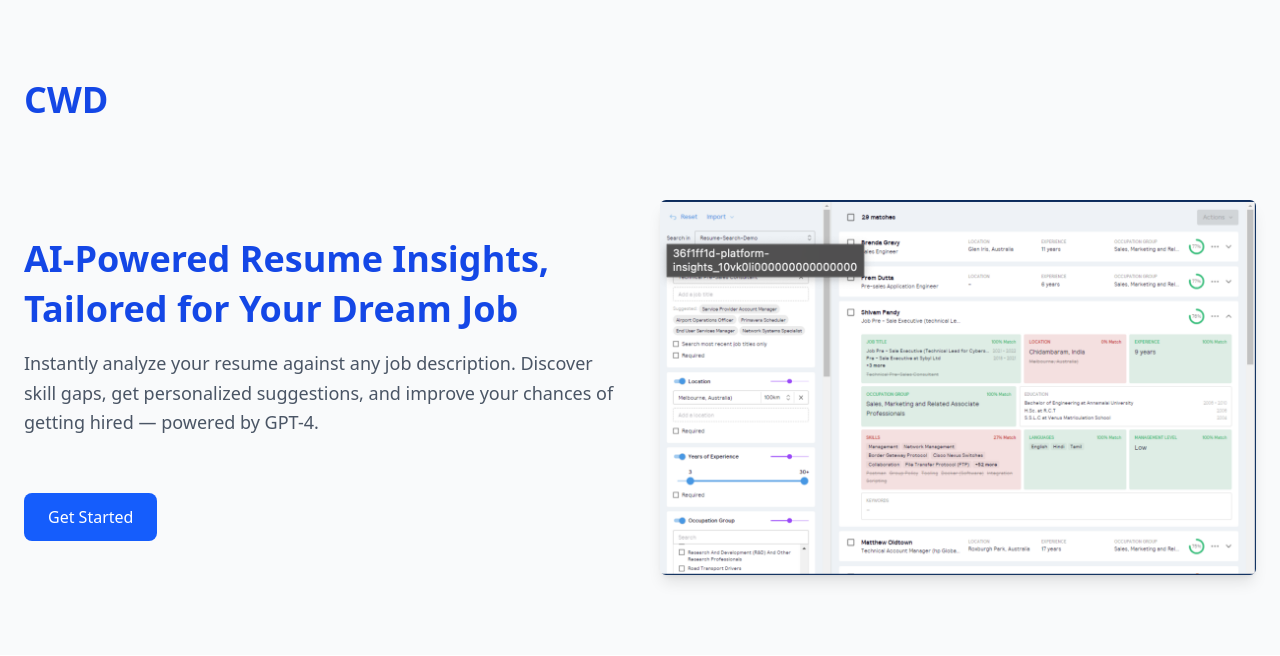
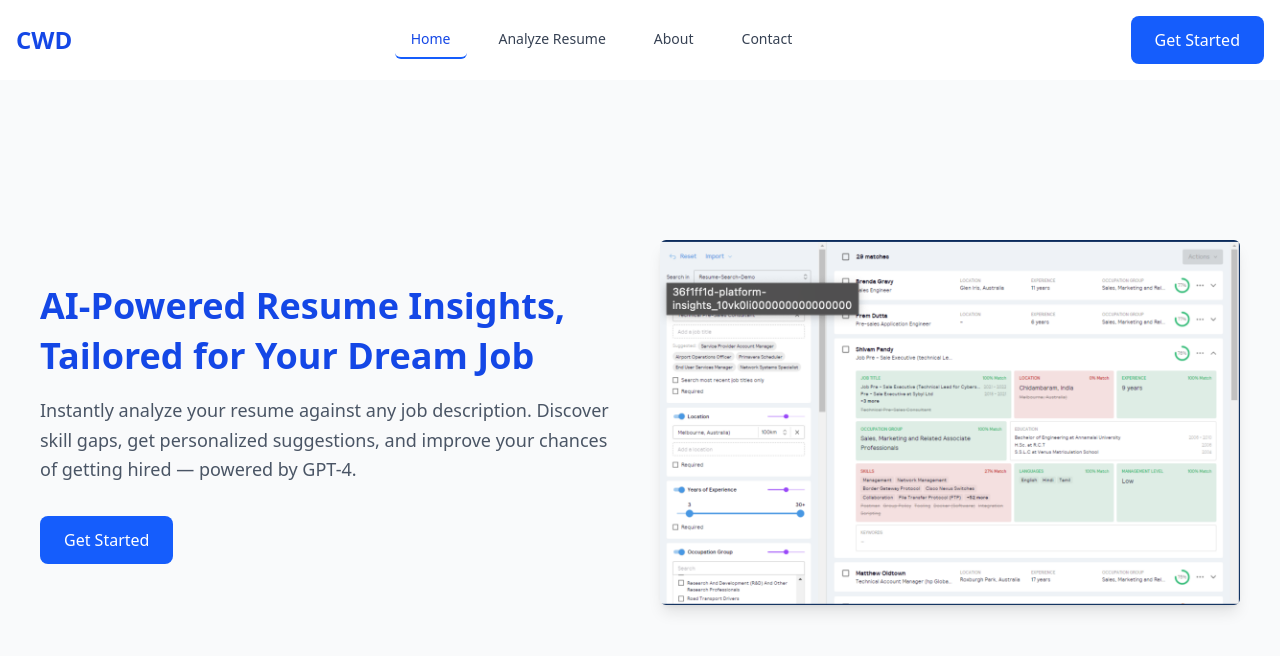
Before and after one commit to Bishalis/Resume-ai, a Next.js app: page / in a window 1280 px wide. Shown: the top 656 px of the page. Built offline with nearby package versions, Linux system fonts and the light colour scheme.

Commit message:
Initial working version with navbar, PrimaryButton, and hero section

```diff
--- a/app/page.tsx
+++ b/app/page.tsx
@@ -1,8 +1,10 @@
 import Image from "next/image";
 import HeroSection from "@/components/HeroSection"
+import NavBar from "@/components/common/NavBar";
 export default function Home() {
   return (
   <>
+  <NavBar/>
   <HeroSection/>
   </>
   );
--- a/components/HeroSection.tsx
+++ b/components/HeroSection.tsx
@@ -1,8 +1,9 @@
+import PrimaryButton from "./common/PrimaryButton";
+
 export default function HeroSection() {
   return (
     <div className="px-6 py-20 bg-gray-50 	text-gray-800 min-h-[80vh]">
-    <div className="text-4xl font-extrabold text-blue-700">CWD</div>
-
+    <div className="max-w-7xl mx-auto px-4">
     <div className="grid grid-cols-1 md:grid-cols-2 gap-10 mt-20 items-center">
       {/* Left Section */}
       <div>
@@ -12,10 +13,9 @@ export default function HeroSection() {
         <p className="my-8 text-lg leading-relaxed text-gray-600 mt-4">
         Instantly analyze your resume against any job description. Discover skill gaps, get personalized suggestions, and improve your chances of getting hired — powered by GPT-4.
          </p>
-
-        <button className="mt-6 bg-blue-600 hover:bg-blue-700 text-white px-6 py-3 rounded-lg">
+        <PrimaryButton>
           Get Started
-        </button>
+        </PrimaryButton>
       </div>
 
       {/* Right Section */}
@@ -27,6 +27,7 @@ export default function HeroSection() {
         />
       </div>
     </div>
+    </div>
   </div>
   );
 }
--- /dev/null
+++ b/components/common/NavBar.tsx
@@ -0,0 +1,43 @@
+import Link from "next/link";
+import PrimaryButton from "./PrimaryButton";
+export default function NavBar() {
+    const navigation = [
+      { name: "Home", href: "/", current: true },
+      { name: "Analyze Resume", href: "/analyze", current: false },
+      { name: "About", href: "/about", current: false },
+      { name: "Contact", href: "/contact", current: false },
+    ];
+
+    function classNames(...classes: string[]) {
+      return classes.filter(Boolean).join(" ");
+    }
+
+    return (
+      <nav className="bg-white shadow-md">
+        <div className="max-w-7xl mx-auto px-4 py-4 flex justify-between items-center">
+
+          <div className="text-2xl font-extrabold text-blue-700">CWD</div>
+
+          {/* Nav Links */}
+          <div className="flex space-x-4">
+            {navigation.map((item) => (
+              <Link
+                key={item.name}
+                href={item.href}
+                className={classNames(
+                  item.current
+                    ? "border-b-2 border-blue-600 text-blue-700 "
+                    : "text-gray-700 hover:bg-gray-200 hover:text-blue-700",
+                  "rounded-md px-4 py-2 text-sm font-medium transition"
+                )}
+              >
+                {item.name}
+              </Link>
+            ))}
+          </div>
+
+          <PrimaryButton>Get Started</PrimaryButton>
+        </div>
+      </nav>
+    );
+  }
--- /dev/null
+++ b/components/common/PrimaryButton.tsx
@@ -0,0 +1,31 @@
+import React from "react";
+import clsx from "clsx";
+
+type ButtonProps ={
+    children : React.ReactNode;
+    onClick? : () => void;
+    type? : 'button' | 'submit' | 'reset';
+    className?: string;
+}
+
+
+
+export default function PrimaryButton({
+    children,
+    onClick,
+    type = 'button',
+    className = '',
+  }: ButtonProps) {
+    return (
+      <button
+        type={type}
+        onClick={onClick}
+        className={clsx(
+          'bg-blue-600 hover:bg-blue-700 text-white px-6 py-3 rounded-lg transition duration-200 ease-in-out',
+          className // allow overrides or additions
+        )}
+      >
+        {children}
+      </button>
+    );
+  }
```
Also changed, not shown: package.json (+7 -6 lines), 1 other file (tests, documents, lock files or other folders).
